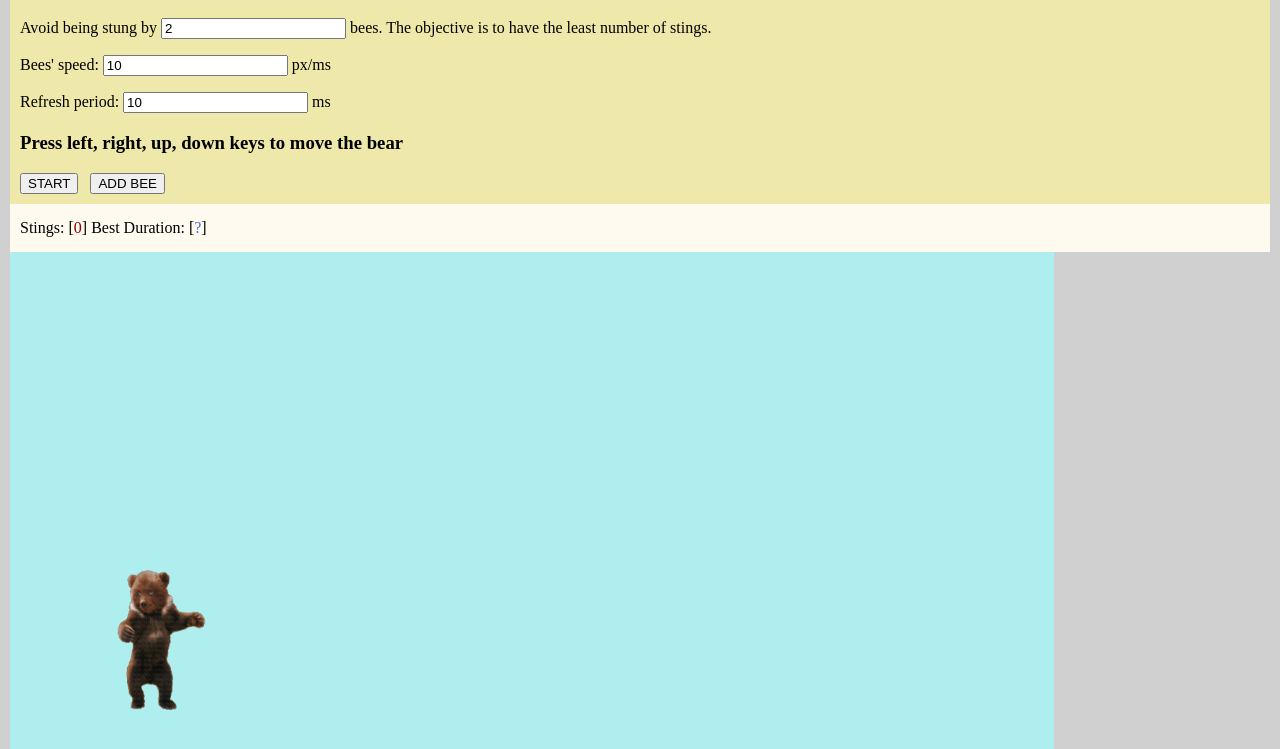
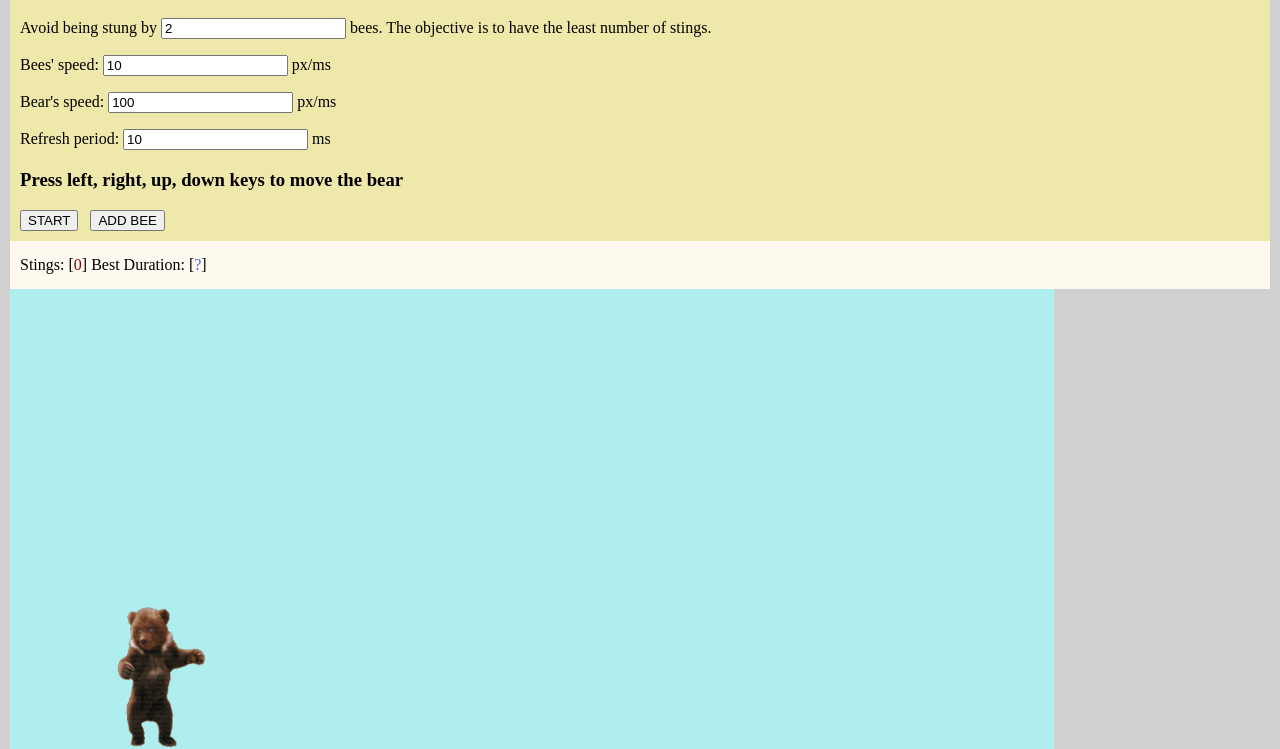
Before and after one commit to Shivaanee/mLab2, a plain HTML site: page index.html in a window 1280 px wide. Shown: the part 60-809 px from the top of the page. Drawn offline with Linux system fonts and the light colour scheme.

Commit message:
Changing speed of bear

```diff
--- a/game.js
+++ b/game.js
@@ -7,7 +7,7 @@ function Bear()
 	this.y = this.htmlElement.offsetTop;
 	this.move = function(xDir, yDir)
 	{
-		this.fitBounds();	// to keep bear within board
+		this.fitBounds(); // to keep bear within board
 		this.x += this.dBear * xDir;
 		this.y += this.dBear * yDir;
 		this.display();
@@ -18,6 +18,10 @@ function Bear()
 		this.htmlElement.style.top = this.y + "px";
 		this.htmlElement.style.display = "block";
 	};
+
+	this.setSpeed = function() {
+		this.dBear = document.getElementById("bearspeed").value;
+	}
 
 	this.fitBounds = function() {
 		let parent = this.htmlElement.parentElement;
--- a/index.html
+++ b/index.html
@@ -17,7 +17,8 @@
 	<div id="title">
 		<h1>Help the bear escape the bees!</h1>
 		<p>Avoid being stung by <input type="number" id="nbBees" min="2" value="2" step="2" name="no=of-bees"> bees. The objective is to have the least number of stings.</p>
-		<p>Bees' speed: <input type="number" id="speedBees" min="10" value="10" name="beespeed"> px/ms</p>
+		<p>Bees' speed: <input type="number" id="speedBees" min="10" value="10" name="speedBees"> px/ms</p>
+		<p>Bear's speed: <input type="number" id="bearspeed" min="50" value="100" name="bearspeed" onchange="setSpeed();"> px/ms</p>
 		<p>Refresh period: <input type="number" id="periodTimer" min="10" value="10" name="refreh-period"> ms</p>
 
 		<p><h3>Press left, right, up, down keys to move the bear</h3></p>
```
